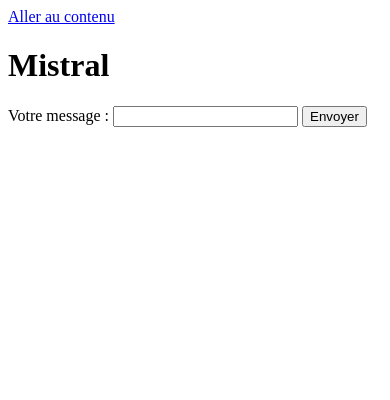
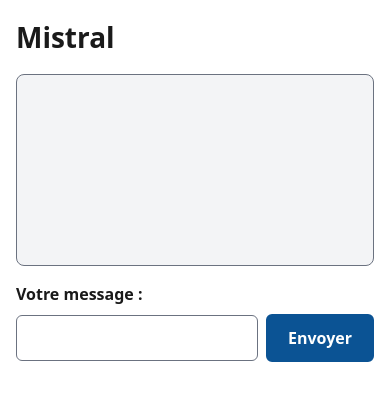
Before and after one commit to MaallouZ/Mistral-chatbot, a website: page public/index.html in a window 390 px wide. Drawn offline with Linux system fonts and the light colour scheme.

Commit message:
feat: feuille de style responsive, accessible et thème sombre

```diff
--- /dev/null
+++ b/public/css/style.css
@@ -0,0 +1,159 @@
+/* Feuille de style de Mistral (J1-02). */
+
+/* Couleurs du thème clair : chaque paire texte/fond dépasse 4,5:1. */
+:root {
+  color-scheme: light dark;
+  --fond: #ffffff;
+  --surface: #f3f4f6;
+  --texte: #1a1a1a;
+  --bordure: #6b7280;
+  --accent: #0b5394;
+  --accent-texte: #ffffff;
+  --focus: #b45309;
+}
+
+/* Thème sombre quand le système le demande. */
+@media (prefers-color-scheme: dark) {
+  :root {
+    --fond: #121212;
+    --surface: #1e1e1e;
+    --texte: #ededed;
+    --bordure: #9ca3af;
+    --accent: #8ab4f8;
+    --accent-texte: #0d0d0d;
+    --focus: #fbbf24;
+  }
+}
+
+*,
+*::before,
+*::after {
+  box-sizing: border-box;
+}
+
+html {
+  font-family: system-ui, -apple-system, "Segoe UI", Roboto, sans-serif;
+  font-size: 100%;
+  line-height: 1.5;
+}
+
+body {
+  margin: 0;
+  min-width: 0;
+  background: var(--fond);
+  color: var(--texte);
+}
+
+/* Lien d'évitement : caché hors écran, visible au focus clavier. */
+a[href="#contenu"] {
+  position: absolute;
+  left: 1rem;
+  top: -10rem;
+  padding: 0.5rem 1rem;
+  background: var(--accent);
+  color: var(--accent-texte);
+  border-radius: 0.25rem;
+}
+
+a[href="#contenu"]:focus {
+  top: 1rem;
+}
+
+a {
+  color: var(--accent);
+}
+
+main {
+  width: 100%;
+  max-width: 48rem;
+  margin: 0 auto;
+  padding: 1rem;
+}
+
+h1 {
+  margin: 0 0 1rem;
+  font-size: 1.75rem;
+}
+
+/* Historique : les mots très longs sont coupés au lieu de déborder. */
+#historique {
+  list-style: none;
+  margin: 0 0 1rem;
+  padding: 0.75rem;
+  min-height: 12rem;
+  background: var(--surface);
+  border: 1px solid var(--bordure);
+  border-radius: 0.5rem;
+  overflow-wrap: anywhere;
+  word-break: break-word;
+}
+
+.msg {
+  max-width: 100%;
+  margin: 0 0 0.5rem;
+  padding: 0.5rem 0.75rem;
+  border-radius: 0.5rem;
+  background: var(--fond);
+  border: 1px solid var(--bordure);
+}
+
+.msg[data-role="user"] {
+  margin-left: auto;
+  width: fit-content;
+  background: var(--accent);
+  color: var(--accent-texte);
+  border-color: var(--accent);
+}
+
+.msg[data-role="bot"] {
+  width: fit-content;
+}
+
+/* Formulaire : passe sur plusieurs lignes sur petit écran. */
+#formulaire {
+  display: flex;
+  flex-wrap: wrap;
+  gap: 0.5rem;
+  align-items: center;
+}
+
+#formulaire label {
+  flex: 1 1 100%;
+  font-weight: 600;
+}
+
+#message {
+  flex: 1 1 12rem;
+  min-width: 0;
+  padding: 0.625rem 0.75rem;
+  font: inherit;
+  color: var(--texte);
+  background: var(--fond);
+  border: 1px solid var(--bordure);
+  border-radius: 0.375rem;
+}
+
+button {
+  padding: 0.625rem 1.25rem;
+  font: inherit;
+  font-weight: 600;
+  color: var(--accent-texte);
+  background: var(--accent);
+  border: 2px solid var(--accent);
+  border-radius: 0.375rem;
+  cursor: pointer;
+}
+
+button:hover {
+  filter: brightness(1.1);
+}
+
+/* Contour visible au clavier sur tous les éléments interactifs. */
+a:focus-visible,
+button:focus-visible,
+input:focus-visible,
+textarea:focus-visible,
+select:focus-visible {
+  outline: 3px solid var(--focus);
+  outline-offset: 2px;
+}
--- a/public/index.html
+++ b/public/index.html
@@ -4,6 +4,7 @@
     <meta charset="UTF-8">
     <meta name="viewport" content="width=device-width, initial-scale=1.0">
     <title>Mistral</title>
+    <link rel="stylesheet" href="css/style.css">
   </head>
 
   <body>
```
